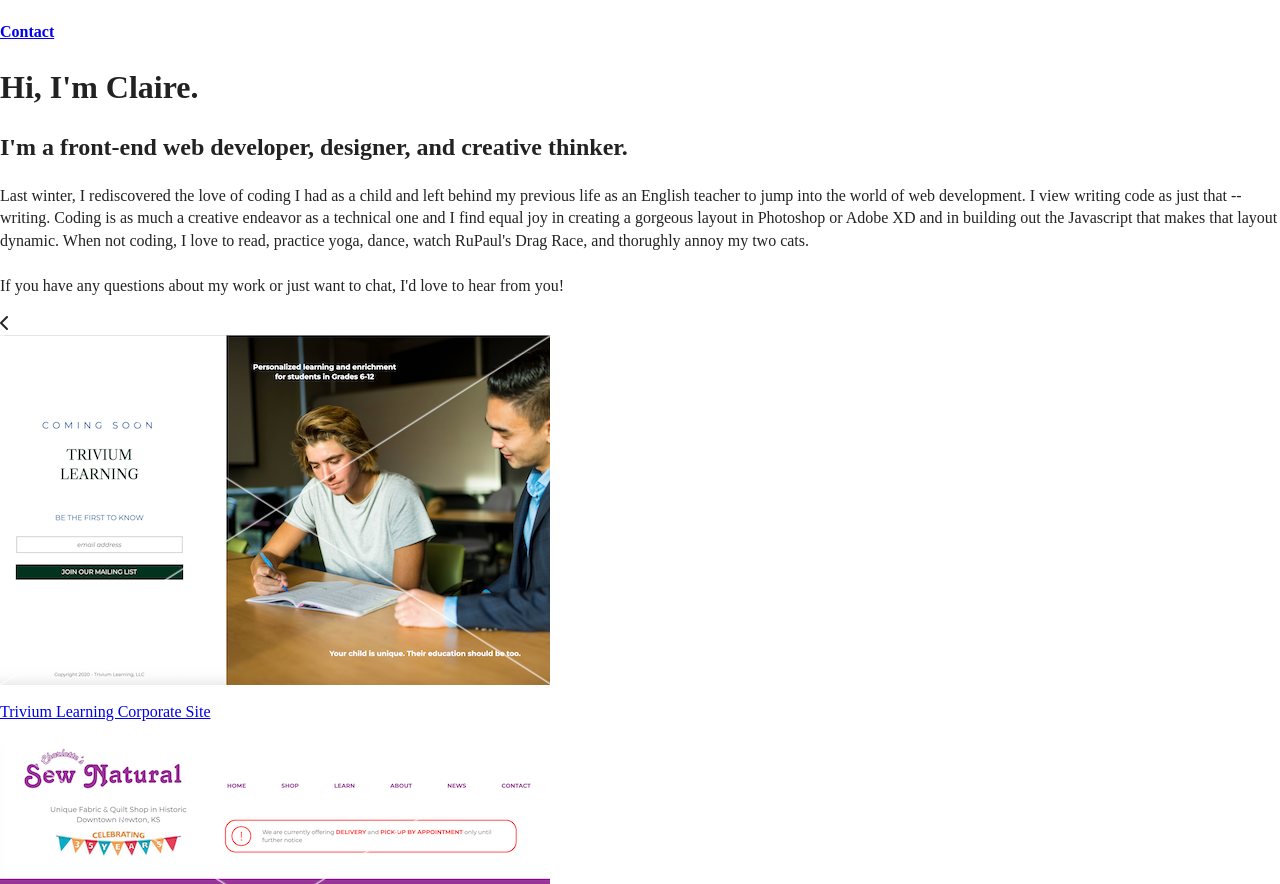
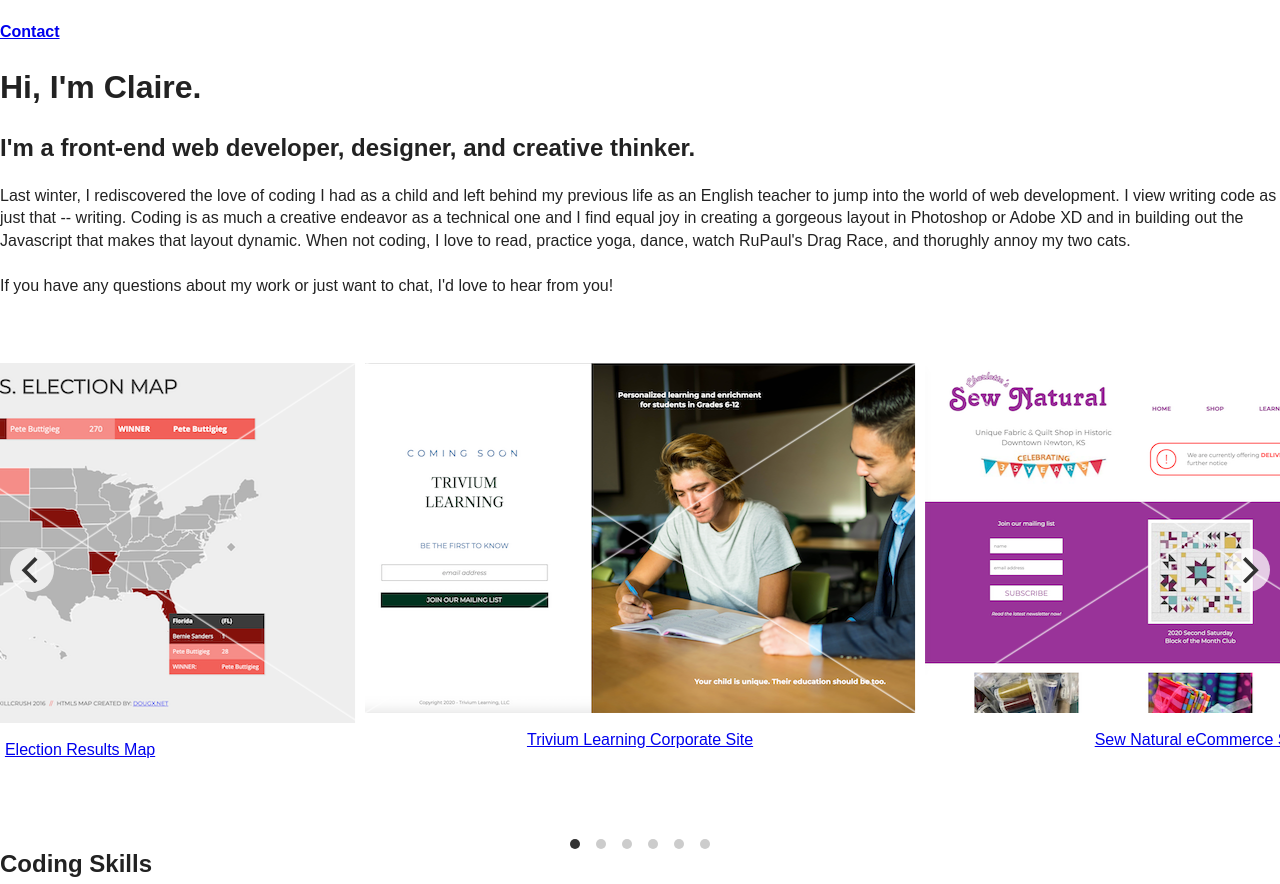
Before and after one commit to claire-thompson/portfolio-redesign, a website: page index.html in a window 1280 px wide. Shown: the part 228-1112 px from the top of the page. Drawn offline with nearby package versions, Linux system fonts and the light colour scheme.

Commit message:
Added portfolio carousel

```diff
--- a/css/main.css
+++ b/css/main.css
@@ -87,7 +87,37 @@
    Author's custom styles
    ========================================================================== */
 
+   * { box-sizing: border-box; }
 
+   body { font-family: sans-serif; }
+
+   .slideshow {
+     padding: 50px 0;
+   }
+
+   .slide {
+     display: flex;
+     justify-content: center;
+     align-items: center;
+     height: auto;
+     margin-right: 10px;
+     border-radius: 5px;
+   }
+
+   /* cell number */
+   .slide:before {
+     display: block;
+     text-align: center;
+     line-height: 200px;
+     font-size: 80px;
+     color: white;
+   }
+
+   .slide a {
+    display: flex;
+    flex-direction: column;
+    align-items: center;
+   }
 
 
 
--- a/index.html
+++ b/index.html
@@ -17,6 +17,8 @@
   <!-- Place favicon.ico in the root directory -->
 
   <script src="https://kit.fontawesome.com/4b43d6ce6e.js" crossorigin="anonymous"></script>
+  <script src="js/flickity.pkgd.js"></script>
+
   <link
     href="https://fonts.googleapis.com/css2?family=Lobster&family=Montserrat:ital,wght@0,300;0,400;0,700;1,300;1,400;1,700&display=swap"
     rel="stylesheet">
@@ -60,9 +62,8 @@
       </div>
     </section>
     <section id='portfolio'>
-      <div class='content-wrapper slideshow'>
-        <i class="fas fa-chevron-left previous"></i>
-        <article class='slide initial'>
+      <div class='content-wrapper slideshow' data-flickity='{ "wrapAround": true }'>
+        <article class='slide'>
           <a href='https://claire-thompson.github.io/trivium-learning-site/'>
             <img src='img/trivium-thumbnail.png' alt='Trivium Learning thumbnail'>
             <p class='portfolio-names'>Trivium Learning Corporate Site</p>
@@ -98,7 +99,6 @@
             <p class='portfolio-names'>Election Results Map</p>
           </a>
         </article>
-        <i class="fas fa-chevron-right next"></i>
       </div>
     </section>
     <section id='skills'>
@@ -174,7 +174,6 @@
   <script src="js/vendor/modernizr-3.11.2.min.js"></script>
   <script src="js/plugins.js"></script>
   <script src="js/main.js"></script>
-  <script src="js/flickity.pkgd.min.js"></script>
 
   <!-- Google Analytics: change UA-XXXXX-Y to be your site's ID. -->
   <script>
```
Also changed, not shown: css/main.min.css.
